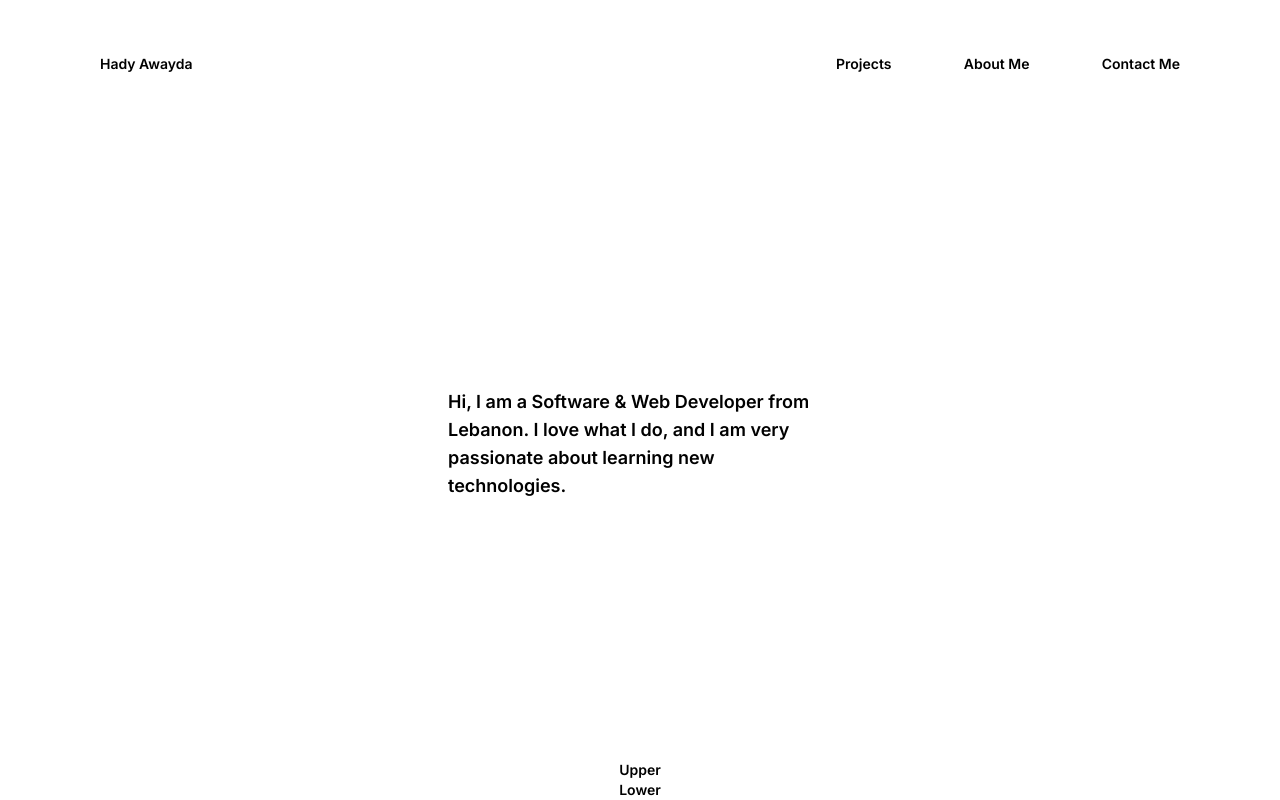
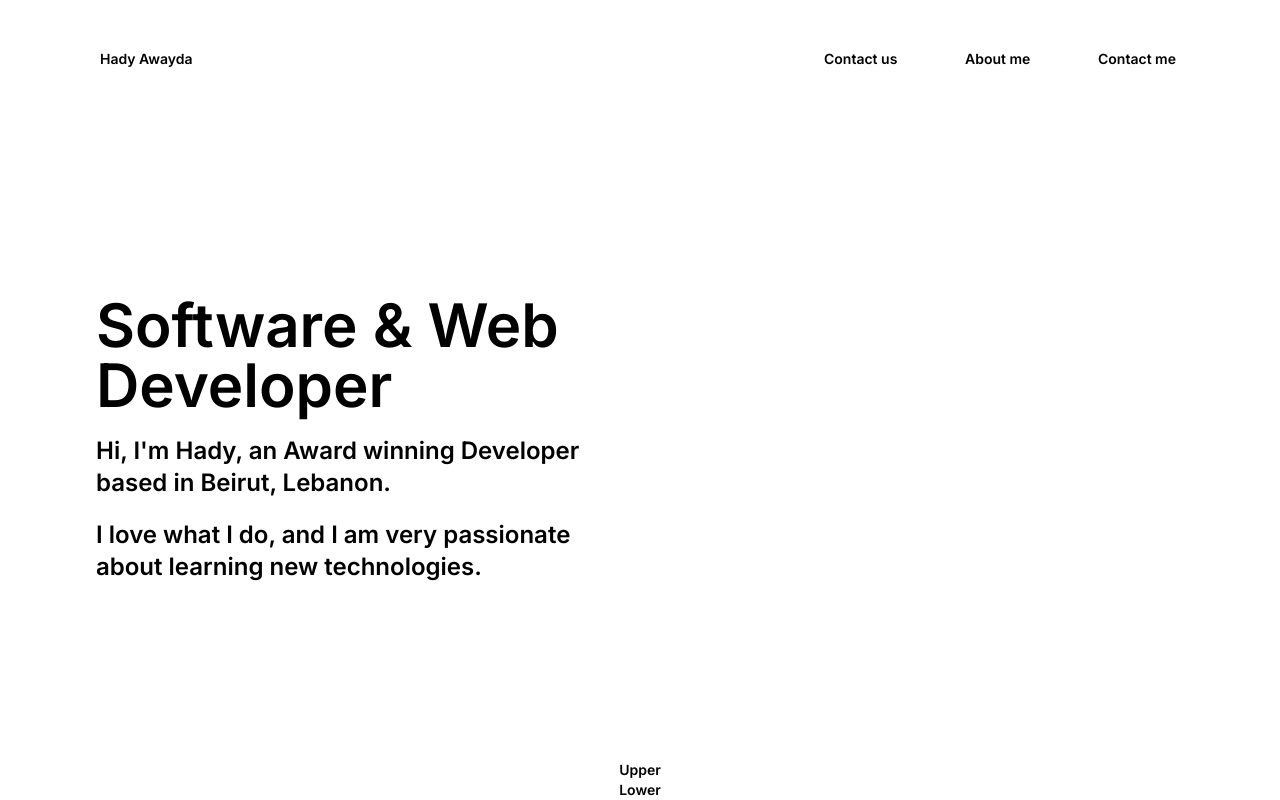
Before and after one commit to hadyawayda/portfolio-website, a Next.js app: page / in a window 1280 px wide. Built offline with nearby package versions, Linux system fonts and the light colour scheme.

Commit message:
Updated Body

```diff
--- a/app/_components/Footer.tsx
+++ b/app/_components/Footer.tsx
@@ -1,6 +1,6 @@
 function Footer() {
   return (
-    <div className="flex flex-col justify-between items-center w-full animate vvlate">
+    <div className="flex flex-col justify-between items-center w-full animate x4late">
       <div>Upper</div>
       <div>Lower</div>
     </div>
--- a/app/_components/Navbar.tsx
+++ b/app/_components/Navbar.tsx
@@ -16,7 +16,7 @@ function Navbar() {
   }, [])
 
   return (
-    <div className="flex justify-between items-center w-full h-32 lg:py-10 lg:px-20">
+    <div className="flex justify-between items-center w-full h-32 py-10 pr-2">
       <Link href="/" className="animate">
         <button className="px-5 py-2 hover:bg-black hover:text-white font-semibold text-sm rounded-full transition-all ease-in-out duration-700">
           Hady Awayda
@@ -24,18 +24,18 @@ function Navbar() {
       </Link>
       <div className="flex justify-between items-center lg:w-96">
         <Link href="#projects" className=" animate early">
-          <button className="px-5 py-2 hover:bg-black hover:text-white font-semibold text-sm rounded-full transition-all ease-in-out duration-700">
-            Projects
+          <button className="px-4 py-2 hover:bg-black hover:text-white font-semibold text-sm rounded-full transition-all ease-in-out duration-700">
+            Contact us
           </button>
         </Link>
         <Link href="#projects" className="animate mid">
-          <button className="px-5 py-2 hover:bg-black hover:text-white font-semibold text-sm rounded-full transition-all ease-in-out duration-700">
-            About Me
+          <button className="px-4 py-2 hover:bg-black hover:text-white font-semibold text-sm rounded-full transition-all ease-in-out duration-700">
+            About me
           </button>
         </Link>
         <Link href="#projects" className="animate late">
-          <button className="px-5 py-2 hover:bg-black hover:text-white font-semibold text-sm rounded-full transition-all ease-in-out duration-700">
-            Contact Me
+          <button className="px-4 py-2 hover:bg-black hover:text-white font-semibold text-sm rounded-full transition-all ease-in-out duration-700">
+            Contact me
           </button>
         </Link>
       </div>
--- a/app/globals.css
+++ b/app/globals.css
@@ -93,6 +93,14 @@ a {
   transition-delay: 1500ms;
   transform: translateY(0);
 }
+.show.vvvlate {
+  transition-delay: 1750ms;
+  transform: translateY(0);
+}
+.show.x4late {
+  transition-delay: 2s;
+  transform: translateY(0);
+}
 
 @media (prefers-reduced-motion) {
   .hidden {
--- a/app/layout.tsx
+++ b/app/layout.tsx
@@ -19,7 +19,7 @@ export default function RootLayout({
   return (
     <html lang="en">
       <body
-        className={`${inter.className} flex min-h-screen min-w-full flex-col items-center justify-between font-semibold text-sm`}>
+        className={`${inter.className} flex min-h-screen min-w-full flex-col items-center justify-between font-semibold text-sm scrollbar-none px-4 sm:px-8 md:px-12 lg:px-16 xl:px-20`}>
         <Navbar />
         {children}
         <Footer />
--- a/app/page.tsx
+++ b/app/page.tsx
@@ -1,9 +1,15 @@
 export default function Home() {
   return (
-    <div className="flex justify-center items-center w-96 text-lg animate vlate">
-      <div>
-        Hi, I am a Software & Web Developer from Lebanon. I love what I do, and
-        I am very passionate about learning new technologies.
+    <div className="flex justify-start items-center w-full h-full text-lg px-4">
+      <div className="flex flex-col justify-between h-72 w-1/2">
+        <h1 className="animate vlate text-6xl">Software & Web Developer</h1>
+        <h2 className="animate vvlate text-2xl">
+          Hi, I'm Hady, an Award winning Developer based in Beirut, Lebanon.
+        </h2>
+        <p className="animate vvvlate text-2xl">
+          I love what I do, and I am very passionate about learning new
+          technologies.
+        </p>
       </div>
     </div>
   )
--- a/package.json
+++ b/package.json
@@ -21,6 +21,7 @@
     "typescript": "5.1.6"
   },
   "devDependencies": {
-    "prettier": "3.0.0"
+    "prettier": "3.0.0",
+    "tailwind-scrollbar": "^3.0.4"
   }
 }
--- a/tailwind.config.js
+++ b/tailwind.config.js
@@ -1,18 +1,18 @@
 /** @type {import('tailwindcss').Config} */
 module.exports = {
   content: [
-    './pages/**/*.{js,ts,jsx,tsx,mdx}',
-    './components/**/*.{js,ts,jsx,tsx,mdx}',
-    './app/**/*.{js,ts,jsx,tsx,mdx}',
+    "./pages/**/*.{js,ts,jsx,tsx,mdx}",
+    "./components/**/*.{js,ts,jsx,tsx,mdx}",
+    "./app/**/*.{js,ts,jsx,tsx,mdx}",
   ],
   theme: {
     extend: {
       backgroundImage: {
-        'gradient-radial': 'radial-gradient(var(--tw-gradient-stops))',
-        'gradient-conic':
-          'conic-gradient(from 180deg at 50% 50%, var(--tw-gradient-stops))',
+        "gradient-radial": "radial-gradient(var(--tw-gradient-stops))",
+        "gradient-conic":
+          "conic-gradient(from 180deg at 50% 50%, var(--tw-gradient-stops))",
       },
     },
   },
-  plugins: [],
+  plugins: [require("tailwind-scrollbar")({ nocompatible: true })],
 }
```
Also changed, not shown: 1 other file (tests, documents, lock files or other folders).
